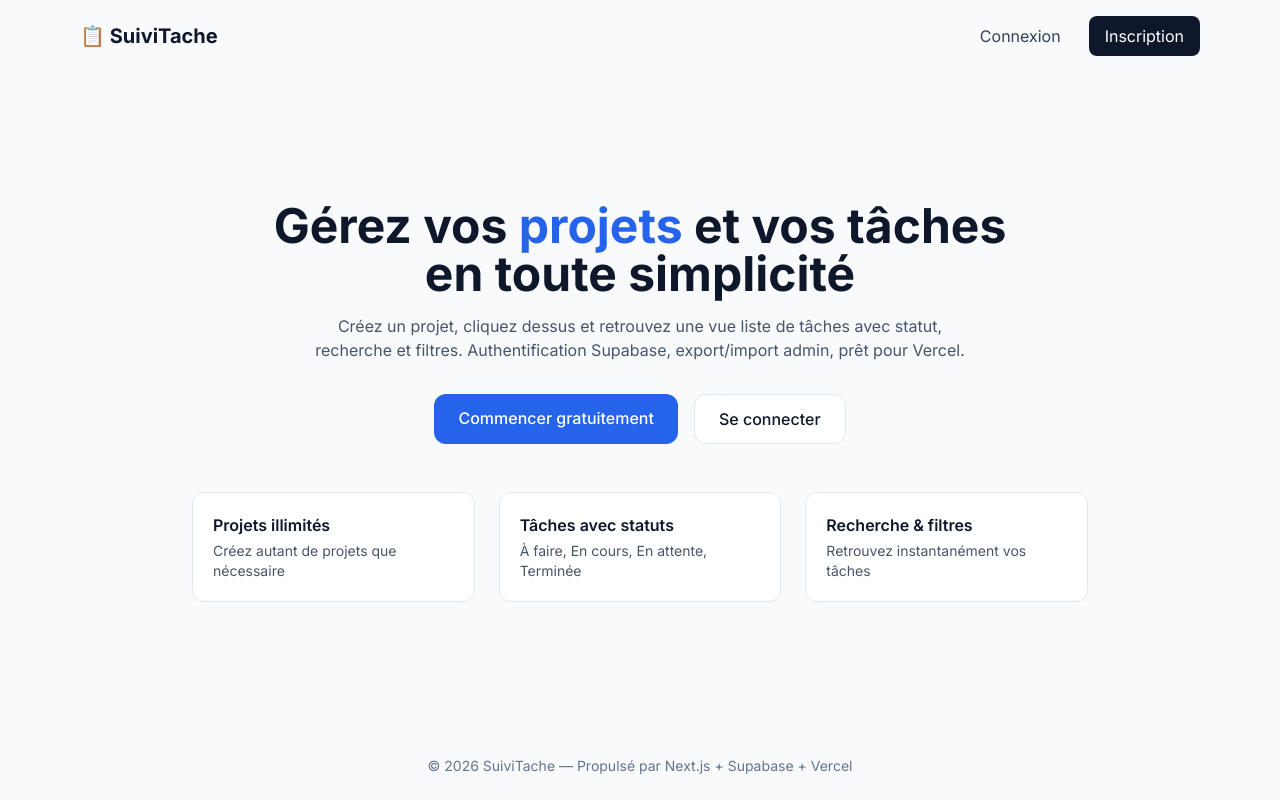
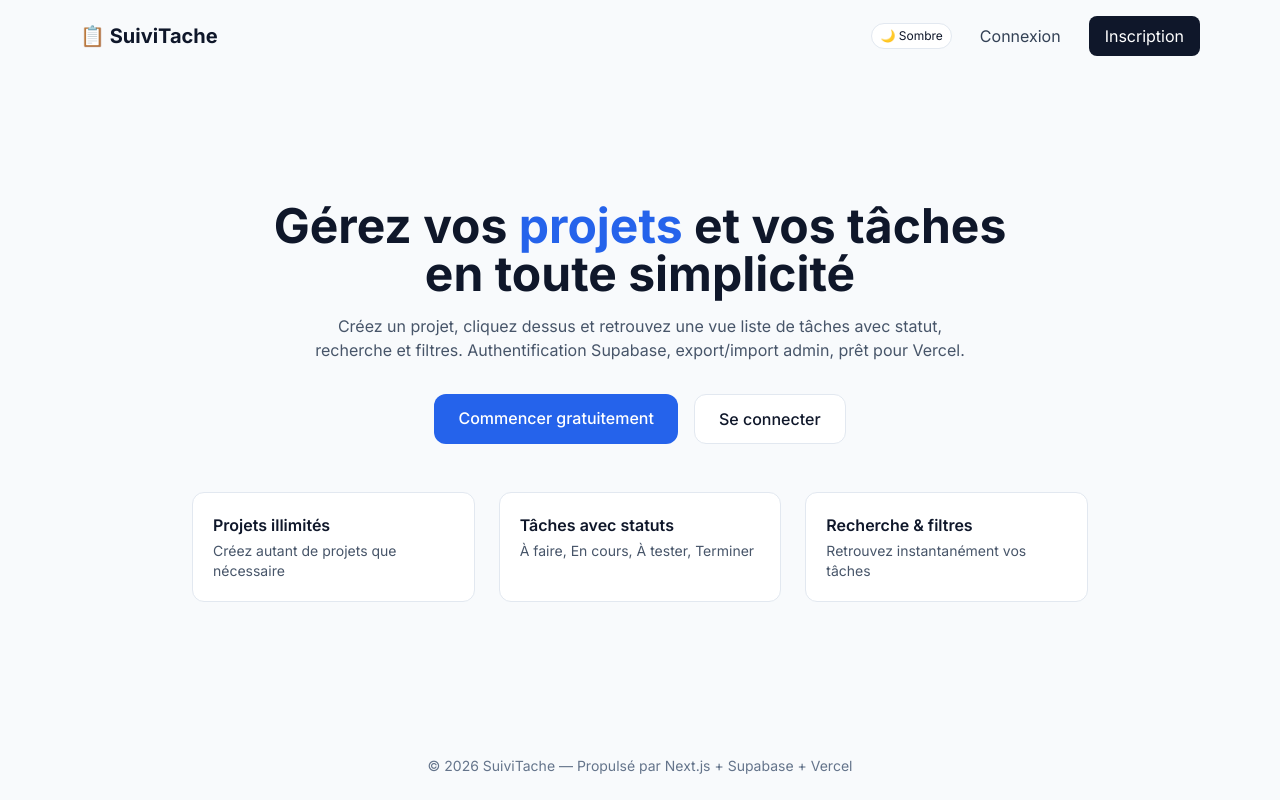
Before and after one commit to tsantactic/suiviTache, a Next.js app: page / in a window 1280 px wide. Built offline with nearby package versions, Linux system fonts and the light colour scheme.

Commit message:
feat: mode sombre sur page accueil (toggle + dark classes)

```diff
--- a/src/app/page.tsx
+++ b/src/app/page.tsx
@@ -1,20 +1,22 @@
 import Link from "next/link";
+import ThemeToggle from "@/components/ThemeToggle";
 
 export default function Home() {
   return (
-    <main className="min-h-screen flex flex-col">
+    <main className="min-h-screen flex flex-col bg-slate-50 dark:bg-slate-900">
       <nav className="max-w-6xl w-full mx-auto px-4 py-4 flex justify-between items-center">
-        <span className="font-bold text-xl">📋 SuiviTache</span>
-        <div className="flex gap-3">
-          <Link href="/login" className="px-4 py-2 text-slate-700 hover:text-slate-900">Connexion</Link>
+        <span className="font-bold text-xl dark:text-white">📋 SuiviTache</span>
+        <div className="flex gap-3 items-center">
+          <ThemeToggle />
+          <Link href="/login" className="px-4 py-2 text-slate-700 dark:text-slate-300 hover:text-slate-900">Connexion</Link>
           <Link href="/register" className="px-4 py-2 bg-slate-900 text-white rounded-lg hover:bg-slate-800">Inscription</Link>
         </div>
       </nav>
       <section className="flex-1 flex flex-col items-center justify-center px-4 text-center">
-        <h1 className="text-4xl md:text-5xl font-bold max-w-3xl leading-tight">
+        <h1 className="text-4xl md:text-5xl font-bold max-w-3xl leading-tight dark:text-white">
           Gérez vos <span className="text-blue-600">projets</span> et vos tâches en toute simplicité
         </h1>
-        <p className="mt-4 text-slate-600 max-w-2xl">
+        <p className="mt-4 text-slate-600 dark:text-slate-300 max-w-2xl">
           Créez un projet, cliquez dessus et retrouvez une vue liste de tâches avec statut, recherche et filtres.
           Authentification Supabase, export/import admin, prêt pour Vercel.
         </p>
@@ -25,12 +27,12 @@ export default function Home() {
         <div className="mt-12 grid grid-cols-1 md:grid-cols-3 gap-6 text-left max-w-4xl w-full">
           {[
             { t: "Projets illimités", d: "Créez autant de projets que nécessaire" },
-            { t: "Tâches avec statuts", d: "À faire, En cours, En attente, Terminée" },
+            { t: "Tâches avec statuts", d: "À faire, En cours, À tester, Terminer" },
             { t: "Recherche & filtres", d: "Retrouvez instantanément vos tâches" },
           ].map((f) => (
-            <div key={f.t} className="bg-white p-5 rounded-xl border border-slate-200">
-              <h3 className="font-semibold">{f.t}</h3>
-              <p className="text-sm text-slate-600 mt-1">{f.d}</p>
+            <div key={f.t} className="bg-white dark:bg-slate-800 p-5 rounded-xl border border-slate-200 dark:border-slate-700">
+              <h3 className="font-semibold dark:text-white">{f.t}</h3>
+              <p className="text-sm text-slate-600 dark:text-slate-300 mt-1">{f.d}</p>
             </div>
           ))}
         </div>
```
